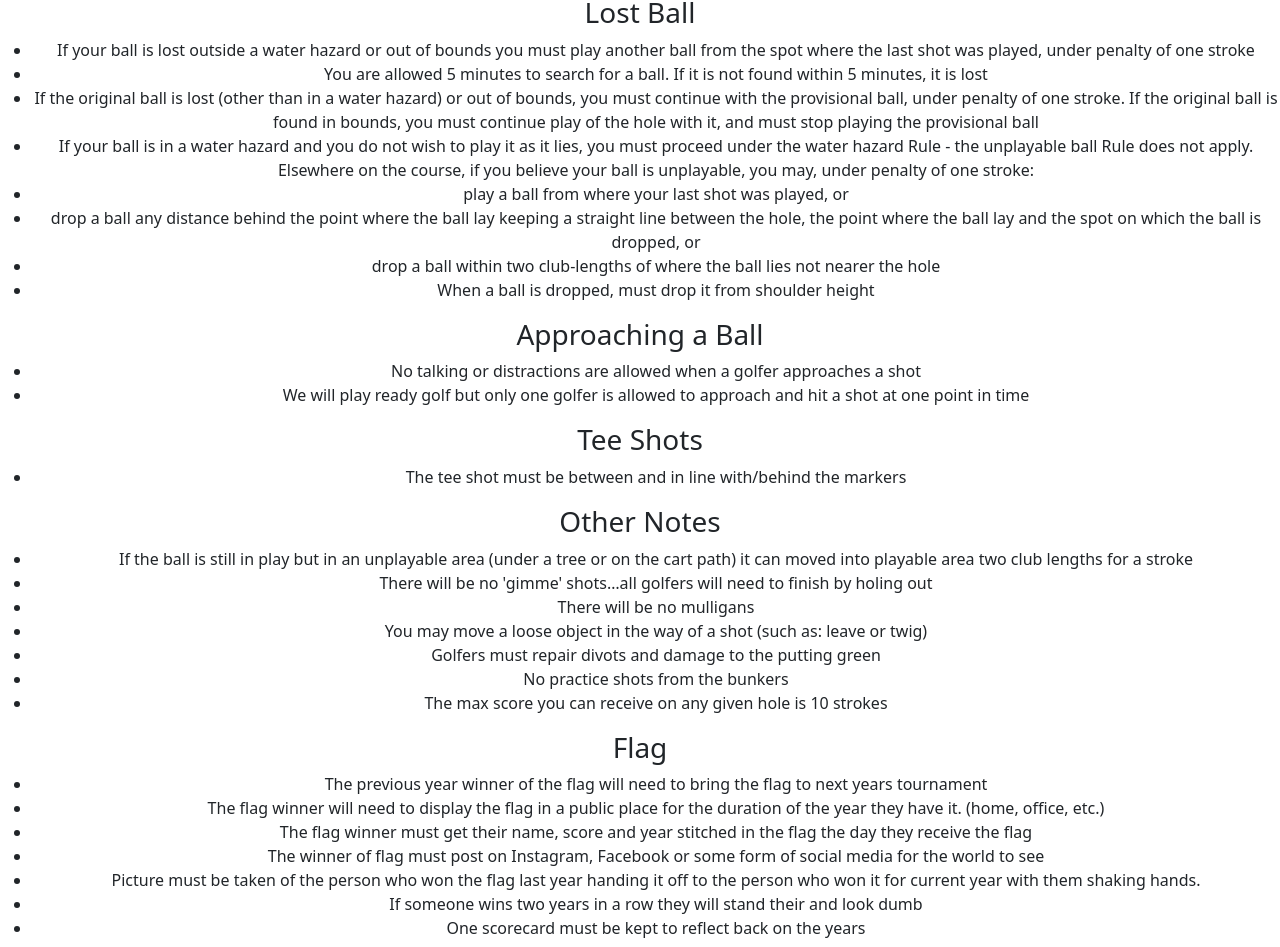
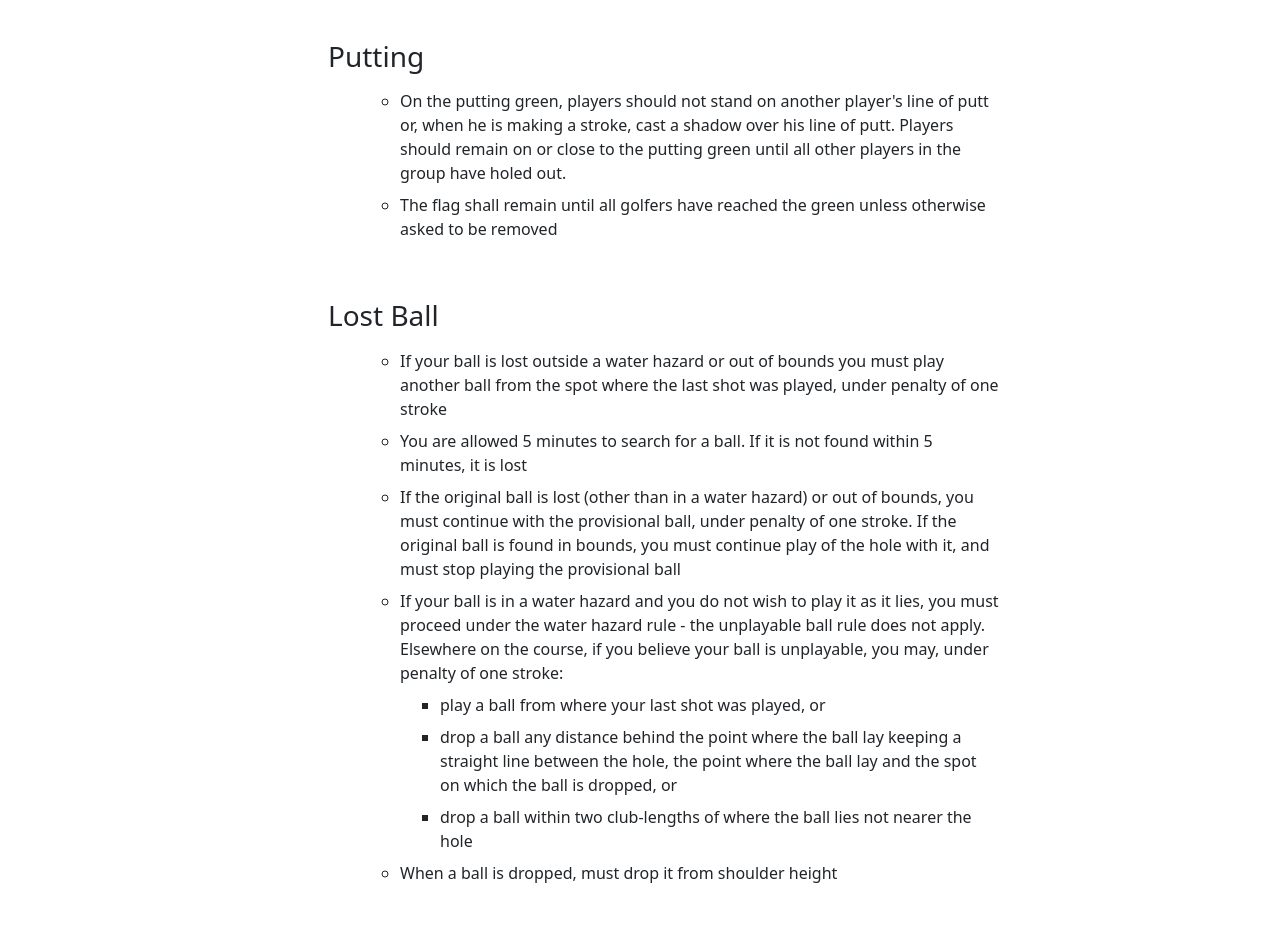
Before and after one commit to jordanstotts/FlagTourneyFrontEnd, a React (Create React App) app: page /Rules in a window 1280 px wide. Shown: the part 591-1538 px from the top of the page. Built offline with nearby package versions, Linux system fonts and the light colour scheme.

Commit message:
rules layout done

```diff
--- a/src/App.css
+++ b/src/App.css
@@ -32,7 +32,6 @@
   width: 250px;
 }
 
-
 .bio-info {
   display: flex;
   flex-wrap: wrap;
@@ -54,7 +53,7 @@
 
 .flag-winner-pic {
   height: 300px;
-  width: 300px
+  width: 300px;
 }
 
 .scorecard-pic {
@@ -72,7 +71,7 @@
   grid-row-gap: 40px;
   width: 1500px;
   height: 200px;
-  margin: 75px auto 175px auto
+  margin: 75px auto 175px auto;
 }
 
 /* =============== History Component =============== */
@@ -91,7 +90,7 @@
   height: 200px;
   width: 800px;
   display: block;
-  margin: 75px auto auto auto ;
+  margin: 75px auto auto auto;
 }
 
 .flag-quote {
@@ -106,7 +105,35 @@
   height: 400px;
   width: 400px;
   display: block;
-margin: auto auto 100px auto;
+  margin: auto auto 100px auto;
 }
 
 /* =============== Rules Component =============== */
+
+.rules-layout {
+  margin: 75px auto 75px auto;
+  height: 135rem;
+  width: 75rem;
+}
+
+.rule-section {
+  margin: 15px 0 50px 0;
+}
+
+.rule-name {
+  display: flex;
+  justify-content: flex-start;
+  margin-left: 18rem;
+}
+
+.rules-list {
+  text-align: left;
+  display: flex;
+  flex-direction: column;
+  margin-left: 20rem;
+  width: 650px;
+}
+
+.rules-list li {
+margin: .5rem;
+}
--- a/src/Components/Rules.js
+++ b/src/Components/Rules.js
@@ -1,152 +1,177 @@
 import React from "react";
 import "bootstrap/dist/css/bootstrap.min.css";
-import { Button, Collapse } from "bootstrap";
-import { Card, CardBody } from "reactstrap";
+import { List } from "reactstrap";
 
 const Rules = () => {
   return (
     <div>
       <h1>Rules</h1>
-      <div>
-        <h3>Before Play Starts</h3>
+      <div className="rules-layout">
+        <div className="rule-section">
+          <h3 className="rule-name">Before Play Starts</h3>
+          <List className="rules-list" type="unstyled">
             <ul>
               <li>
-            Before play starts everyone must mark their balls and tell the group
-            what ball they are playing so others can help find it on a bad shot
+                Before play starts everyone must mark their balls and tell the
+                group what ball they are playing so others can help find it on a
+                bad shot
               </li>
               <li>
                 A tee will be tossed in the air to decide what the order of the
                 teeing off on the 1st hole will be
               </li>
             </ul>
+          </List>
         </div>
-      <div>
-        <h3>Putting</h3>
+        <div className="rule-section">
+          <h3 className="rule-name">Putting</h3>
+          <List className="rules-list" type="unstyled">
             <ul>
               <li>
-            On the putting green, players should not stand on another player's
-            line of putt or, when he is making a stroke, cast a shadow over his
-            line of putt. Players should remain on or close to the putting green
-            until all other players in the group have holed out.
+                On the putting green, players should not stand on another
+                player's line of putt or, when he is making a stroke, cast a
+                shadow over his line of putt. Players should remain on or close
+                to the putting green until all other players in the group have
+                holed out.
               </li>
               <li>
                 The flag shall remain until all golfers have reached the green
                 unless otherwise asked to be removed
               </li>
             </ul>
+          </List>
         </div>
-      <div>
-        <h3>Lost Ball</h3>
+        <div className="rule-section">
+          <h3 className="rule-name">Lost Ball</h3>
+          <List className="rules-list" type="unstyled">
             <ul>
               <li>
                 If your ball is lost outside a water hazard or out of bounds you
-            must play another ball from the spot where the last shot was played,
-            under penalty of one stroke
+                must play another ball from the spot where the last shot was
+                played, under penalty of one stroke
               </li>
               <li>
-            You are allowed 5 minutes to search for a ball. If it is not found
-            within 5 minutes, it is lost
+                You are allowed 5 minutes to search for a ball. If it is not
+                found within 5 minutes, it is lost
               </li>
               <li>
-            If the original ball is lost (other than in a water hazard) or out
-            of bounds, you must continue with the provisional ball, under
-            penalty of one stroke. If the original ball is found in bounds, you
-            must continue play of the hole with it, and must stop playing the
-            provisional ball
+                If the original ball is lost (other than in a water hazard) or
+                out of bounds, you must continue with the provisional ball,
+                under penalty of one stroke. If the original ball is found in
+                bounds, you must continue play of the hole with it, and must
+                stop playing the provisional ball
               </li>
               <li>
-            If your ball is in a water hazard and you do not wish to play it as
-            it lies, you must proceed under the water hazard Rule - the
-            unplayable ball Rule does not apply. Elsewhere on the course, if you
-            believe your ball is unplayable, you may, under penalty of one
-            stroke:
+                If your ball is in a water hazard and you do not wish to play it
+                as it lies, you must proceed under the water hazard rule - the
+                unplayable ball rule does not apply. Elsewhere on the course, if
+                you believe your ball is unplayable, you may, under penalty of
+                one stroke:
+                <ul>
                   <li>play a ball from where your last shot was played, or</li>
                   <li>
                     drop a ball any distance behind the point where the ball lay
-              keeping a straight line between the hole, the point where the ball
-              lay and the spot on which the ball is dropped, or
+                    keeping a straight line between the hole, the point where
+                    the ball lay and the spot on which the ball is dropped, or
                   </li>
                   <li>
-              drop a ball within two club-lengths of where the ball lies not
-              nearer the hole
+                    drop a ball within two club-lengths of where the ball lies
+                    not nearer the hole
                   </li>
+                </ul>
               </li>
               <li>When a ball is dropped, must drop it from shoulder height</li>
             </ul>
+          </List>
         </div>
-      <div>
-        <h3>Approaching a Ball</h3>
+        <div className="rule-section">
+          <h3 className="rule-name">Approaching a Ball</h3>
+          <List className="rules-list" type="unstyled">
             <ul>
               <li>
-            No talking or distractions are allowed when a golfer approaches a
-            shot
+                No talking or distractions are allowed when a golfer approaches
+                a shot
               </li>
               <li>
-            We will play ready golf but only one golfer is allowed to approach
-            and hit a shot at one point in time
+                We will play ready golf but only one golfer is allowed to
+                approach and hit a shot at one point in time
               </li>
             </ul>
+          </List>
         </div>
-      <div>
-        <h3>Tee Shots</h3>
+        <div className="rule-section">
+          <h3 className="rule-name">Tee Shots</h3>
+          <List className="rules-list" type="unstyled">
             <ul>
               <li>
                 The tee shot must be between and in line with/behind the markers
               </li>
             </ul>
+          </List>
         </div>
-      <div>
-        <h3>Other Notes</h3>
+        <div className="rule-section">
+          <h3 className="rule-name">Other Notes</h3>
+          <List className="rules-list" type="unstyled">
             <ul>
               <li>
-            If the ball is still in play but in an unplayable area (under a tree
-            or on the cart path) it can moved into playable area two club
-            lengths for a stroke
+                If the ball is still in play but in an unplayable area (under a
+                tree or on the cart path) it can moved into playable area two
+                club lengths for a stroke
               </li>
               <li>
-            There will be no 'gimme' shots…all golfers will need to finish by
-            holing out
+                There will be no 'gimme' shots…all golfers will need to finish
+                by holing out
               </li>
               <li>There will be no mulligans</li>
               <li>
-            You may move a loose object in the way of a shot (such as: leave or
-            twig)
+                You may move a loose object in the way of a shot (such as: leave
+                or twig)
               </li>
-          <li>Golfers must repair divots and damage to the putting green</li>
+              <li>
+                Golfers must repair divots and damage to the putting green
+              </li>
               <li>No practice shots from the bunkers</li>
-          <li>The max score you can receive on any given hole is 10 strokes</li>
+              <li>
+                The max score you can receive on any given hole is 10 strokes
+              </li>
             </ul>
+          </List>
         </div>
-      <div>
-        <h3>Flag</h3>
+        <div className="rule-section">
+          <h3 className="rule-name">Flag</h3>
+          <List className="rules-list" type="unstyled">
             <ul>
               <li>
-            The previous year winner of the flag will need to bring the flag to
-            next years tournament
+                The previous year winner of the flag will need to bring the flag
+                to next years tournament
               </li>
               <li>
-            The flag winner will need to display the flag in a public place for
-            the duration of the year they have it. (home, office, etc.)
+                The flag winner will need to display the flag in a public place
+                for the duration of the year they have it. (home, office, etc.)
               </li>
               <li>
-            The flag winner must get their name, score and year stitched in the
-            flag the day they receive the flag
+                The flag winner must get their name, score and year stitched in
+                the flag the day they receive the flag
               </li>
               <li>
-            The winner of flag must post on Instagram, Facebook or some form of
-            social media for the world to see
+                The winner of the flag must post on Instagram, Facebook or some
+                form of social media for the world to see
               </li>
               <li>
                 Picture must be taken of the person who won the flag last year
-            handing it off to the person who won it for current year with them
-            shaking hands.
+                handing it off to the person who won it for current year with
+                them shaking hands.
+                <ul>
                   <li>
-              If someone wins two years in a row they will stand their and look
-              dumb
+                    If someone wins two years in a row they will stand their and
+                    look dumb
                   </li>
+                </ul>
               </li>
               <li>One scorecard must be kept to reflect back on the years</li>
             </ul>
+          </List>
+        </div>
       </div>
     </div>
   );
```
Lines whose indentation alone changed are shown as unchanged.
